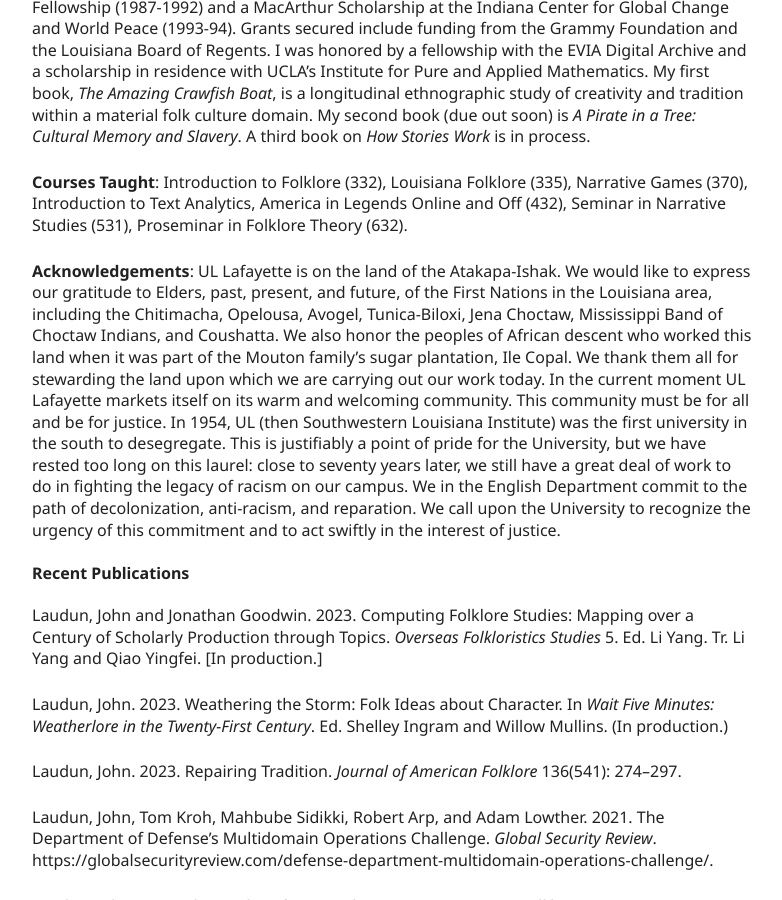
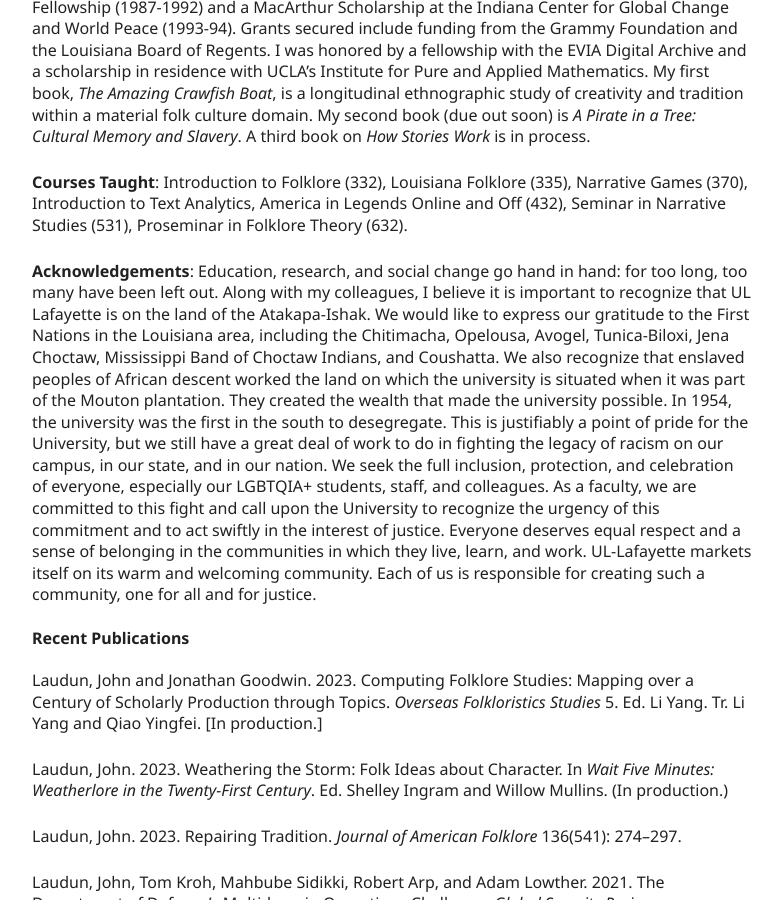
Before and after one commit to johnlaudun/jln, a Jekyll site: the page built from ul-profile.md, in a window 1280 px wide and 900 px high, scrolled down 511 px. Shown: the whole window, without its empty margins (248-1030 px from the left). Built offline with Jekyll 4.4.1, drawn with Linux system fonts in a browser that asks for light colours; our own code applies the rules of GitHub Pages for plain Markdown files.

Commit message:
Reworked acknowledgement to be more integrated.

```diff
--- a/ul-profile.md
+++ b/ul-profile.md
@@ -13,7 +13,7 @@
 
 **Courses Taught**: Introduction to Folklore (332), Louisiana Folklore (335), Narrative Games (370), Introduction to Text Analytics, America in Legends Online and Off (432), Seminar in Narrative Studies (531), Proseminar in Folklore Theory (632).
 
-**Acknowledgements**: UL Lafayette is on the land of the Atakapa-Ishak. We would like to express our gratitude to Elders, past, present, and future, of the First Nations in the Louisiana area, including the Chitimacha, Opelousa, Avogel, Tunica-Biloxi, Jena Choctaw, Mississippi Band of Choctaw Indians, and Coushatta. We also honor the peoples of African descent who worked this land when it was part of the Mouton family’s sugar plantation, Ile Copal. We thank them all for stewarding the land upon which we are carrying out our work today. In the current moment UL Lafayette markets itself on its warm and welcoming community. This community must be for all and be for justice. In 1954, UL (then Southwestern Louisiana Institute) was the first university in the south to desegregate. This is justifiably a point of pride for the University, but we have rested too long on this laurel: close to seventy years later, we still have a great deal of work to do in fighting the legacy of racism on our campus. We in the English Department commit to the path of decolonization, anti-racism, and reparation. We call upon the University to recognize the urgency of this commitment and to act swiftly in the interest of justice.
+**Acknowledgements**: Education, research, and social change go hand in hand: for too long, too many have been left out. Along with my colleagues, I believe it is important to recognize that UL Lafayette is on the land of the Atakapa-Ishak. We would like to express our gratitude to the First Nations in the Louisiana area, including the Chitimacha, Opelousa, Avogel, Tunica-Biloxi, Jena Choctaw, Mississippi Band of Choctaw Indians, and Coushatta. We also recognize that enslaved peoples of African descent worked the land on which the university is situated when it was part of the Mouton plantation. They created the wealth that made the university possible. In 1954, the university was the first in the south to desegregate. This is justifiably a point of pride for the University, but we still have a great deal of work to do in fighting the legacy of racism on our campus, in our state, and in our nation. We seek the full inclusion, protection, and celebration of everyone, especially our LGBTQIA+ students, staff, and colleagues. As a faculty, we are committed to this fight and call upon the University to recognize the urgency of this commitment and to act swiftly in the interest of justice. Everyone deserves equal respect and a sense of belonging in the communities in which they live, learn, and work. UL-Lafayette markets itself on its warm and welcoming community. Each of us is responsible for creating such a community, one for all and for justice.
 
 ### Recent Publications
 
```
